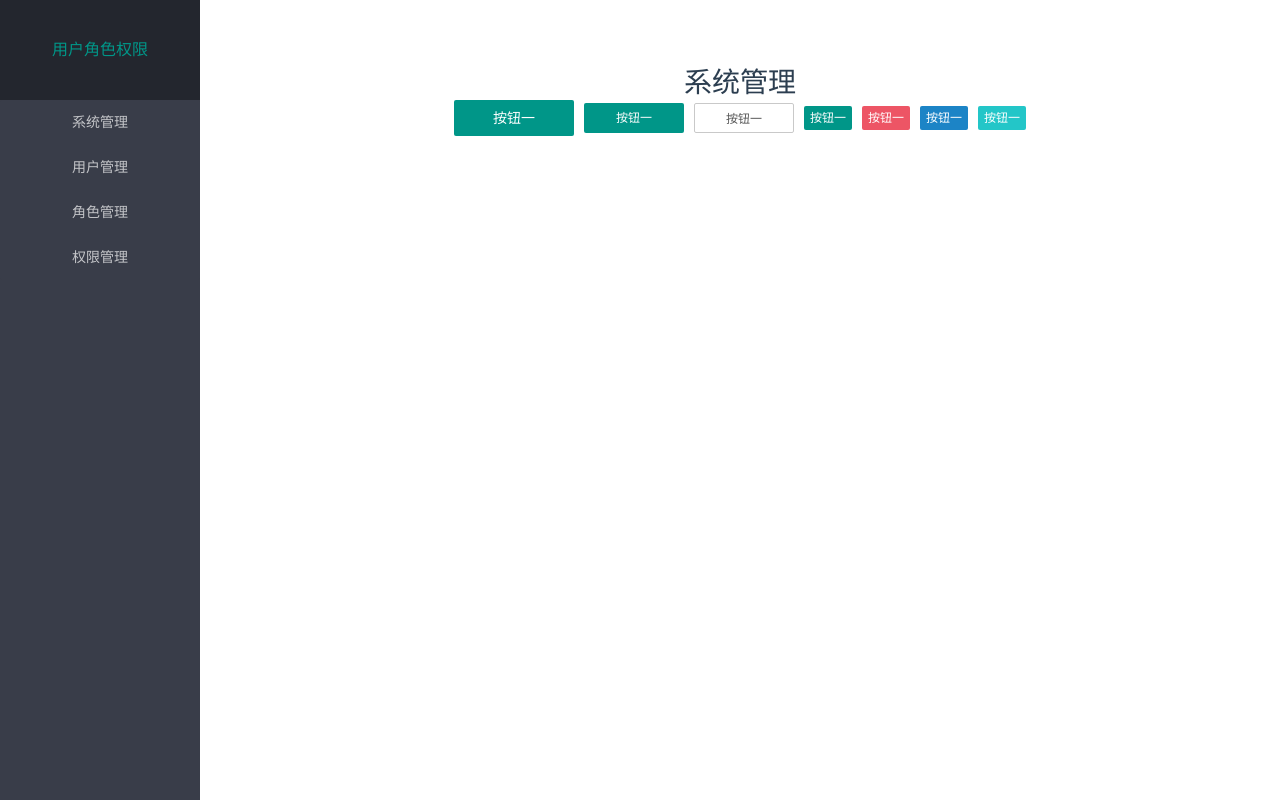
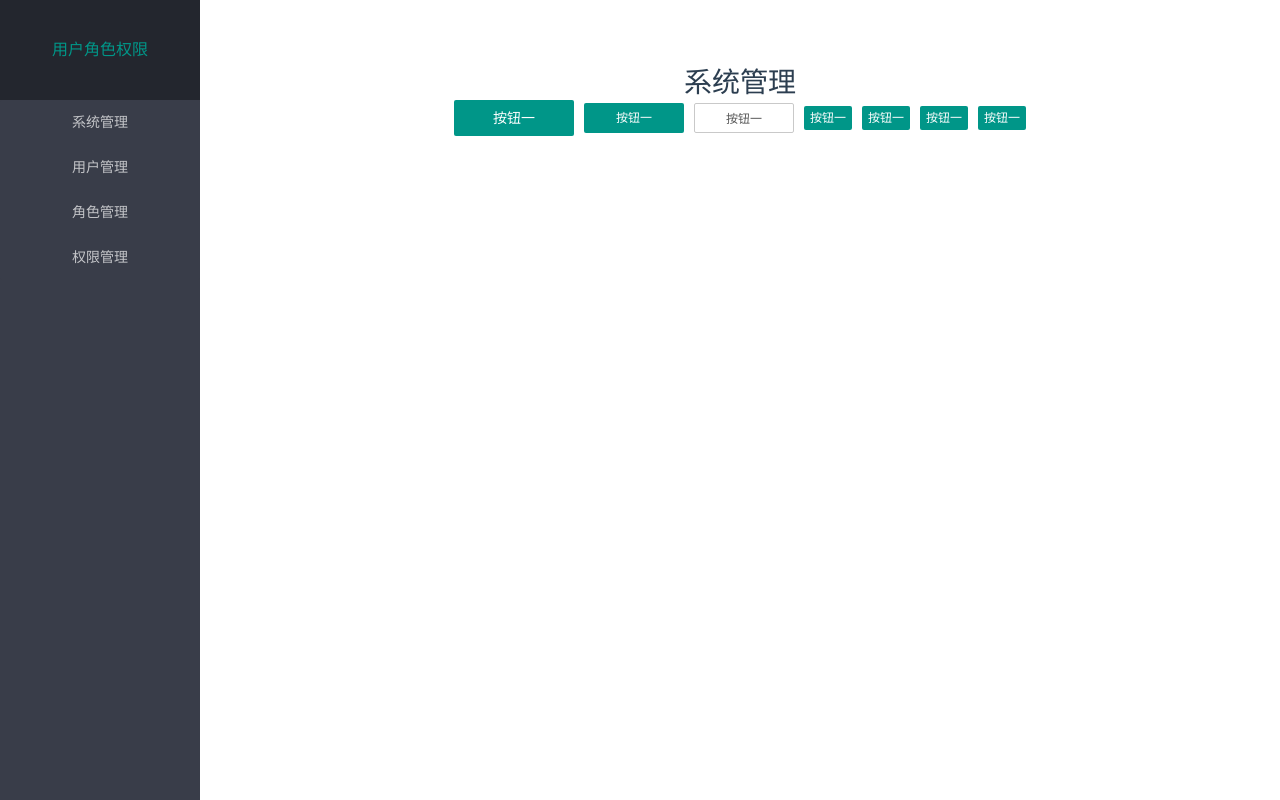
Before and after one commit to xyt-lucky56/webuser, a Vue app: page /#/system in a window 1280 px wide. Built offline with nearby package versions, Linux system fonts and the light colour scheme.

Commit message:
样式备注

```diff
--- a/src/style/common.css
+++ b/src/style/common.css
@@ -82,12 +82,3 @@
   height: 36px;
   line-height: 36px;
 }
-.bg1{
-  background-color: #ed5565;
-}
-.bg2{
-  background-color: #1c84c6;
-}
-.bg3{
-  background-color: #23c6c8;
-}
--- a/src/style/mixin.less
+++ b/src/style/mixin.less
@@ -1,6 +1,12 @@
-@blue: #3190e8;
+@colormain: #1ab394;
+@blue: #1c84c6;
+@lightgreen: #23c6c8;
+@red: #ed5565;
 @bc: #e4e4e4;
 @fc:#fff;
+
+
+
 
 // 背景图片地址和大小
 .bis(@url) {
@@ -70,3 +76,20 @@
 	justify-content: @type;
 
 }
+// 按钮背景色
+// 默认绿色  主操作
+.bgdefault {
+	background-color: @colormain;
+}
+/* 删除 */
+.bgwarn{
+	background-color: @red;
+}
+/* 编辑  次级 */
+.bgeditor{
+	background-color: @blue;
+}
+/* 查看详情 三级*/
+.bgdetail{
+	background-color: @lightgreen;
+}
```
